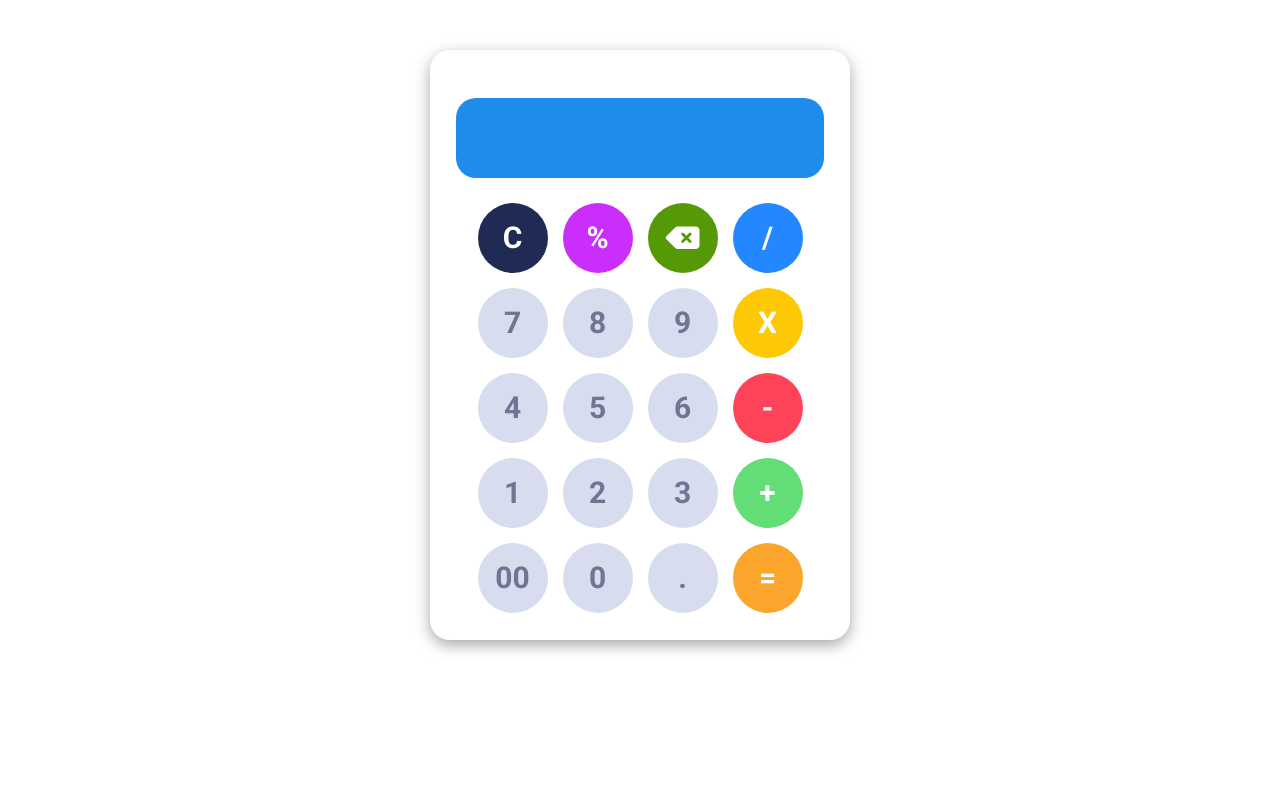
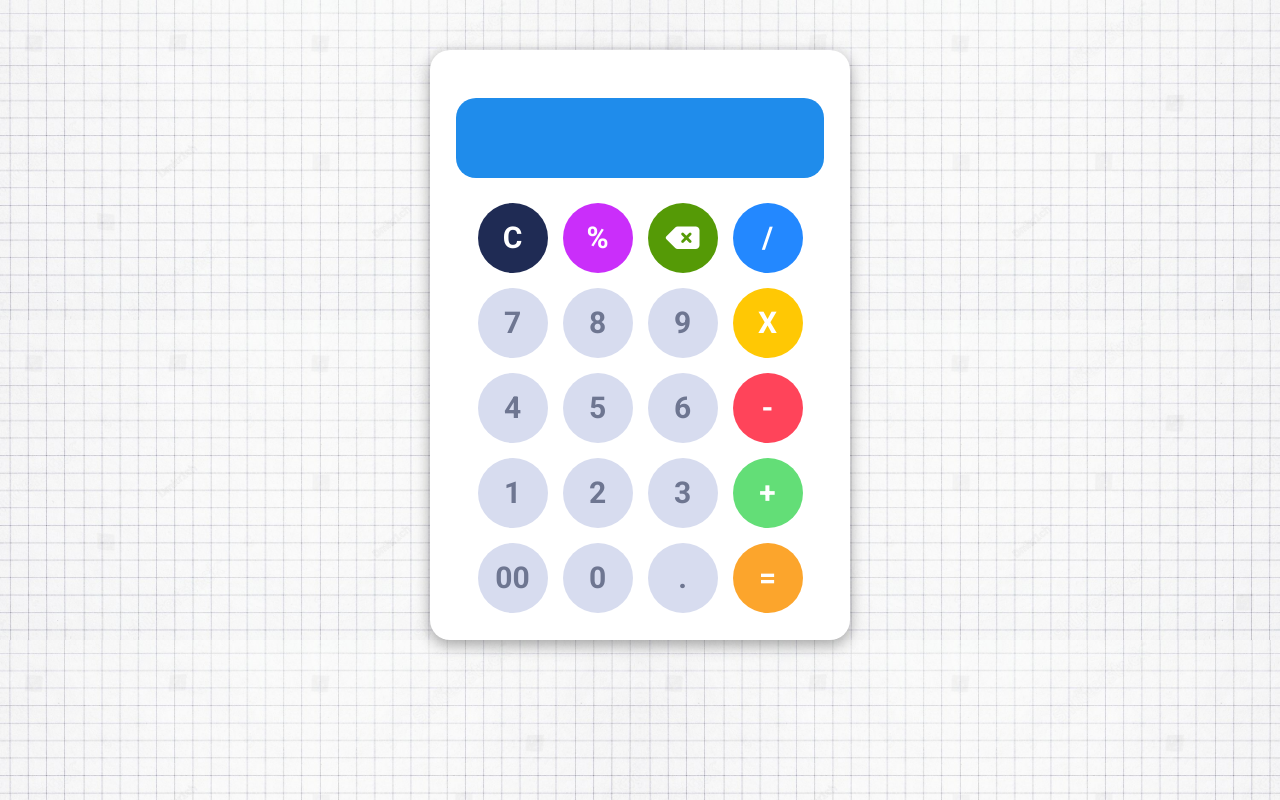
Before and after one commit to suraj5kumar/simple_calculator, a plain HTML site: page index.html in a window 1280 px wide. Drawn offline with Linux system fonts and the light colour scheme.

Commit message:
added readme.md file and little change in body background.

```diff
--- a/style.css
+++ b/style.css
@@ -6,12 +6,17 @@
   font-family: "Roboto", system-ui;
 }
 
+body {
+  background-image: url(background.jpg);
+  background-size: 50% 50%;
+}
 
 /* Calculator body */
 #calculator {
   height: 570px;
   width: 400px;
   margin: auto;
+  background-color: white;
   box-shadow: rgba(0, 0, 0, 0.35) 0px 5px 15px;
   margin-top: 50px;
   border-radius: 20px;
@@ -106,7 +111,7 @@
   color: white !important;
 }
 
-#backspace{
+#backspace {
   background-color: rgb(85, 154, 6) !important;
   color: white !important;
 }
```
Also changed, not shown: background.jpg (added), 1 other file.
